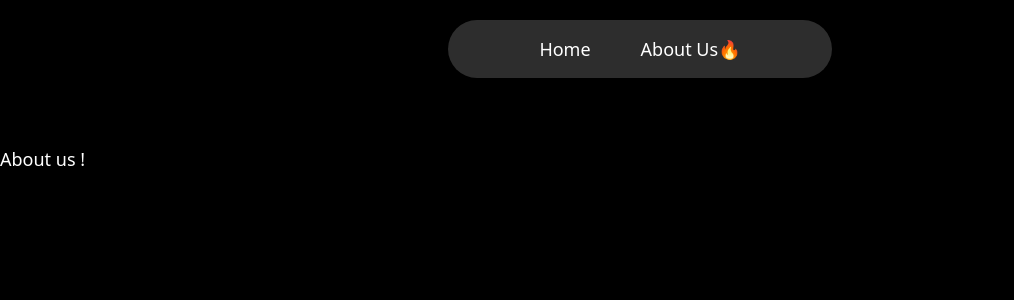
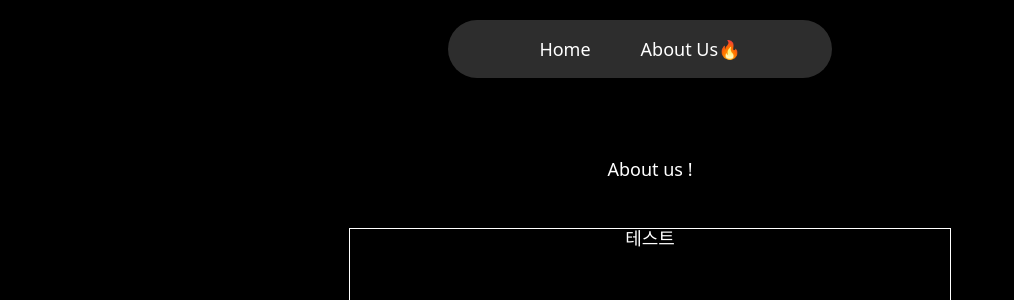
Before and after one commit to uudeok/nomadcoder-nextjs, a Next.js app: page /about-us in a window 1280 px wide. Shown: the top 300 px of the page, without its empty margins (0-1014 px from the left). Built offline with nearby package versions, Linux system fonts and the light colour scheme.

Commit message:
prefetch csr 테스트

```diff
--- a/app/about-us/page.jsx
+++ b/app/about-us/page.jsx
@@ -1,11 +1,17 @@
-export const metadata = {
-    title: 'About Us',
-};
+'use client';
+
+import styles from '../../styles/about.module.css';
 
 export default function AboutUs() {
     return (
-        <div>
+        <div className={styles.about}>
             <h1>About us ! </h1>
+
+            <div className={styles.profiles}>
+                <div>
+                    <span>테스트</span>
+                </div>
+            </div>
         </div>
     );
 }
--- a/components/movie.jsx
+++ b/components/movie.jsx
@@ -19,3 +19,5 @@ export default function Movie({ id, poster_path, title }) {
         </div>
     );
 }
+
+/* Link prefetch props */
--- /dev/null
+++ b/styles/about.module.css
@@ -0,0 +1,12 @@
+.about {
+    text-align: center;
+    width: 100%;
+    padding: 10px;
+}
+
+.profiles {
+    border: 1px solid white;
+    width: 600px;
+    height: 300px;
+    margin: 50px auto;
+}
```
Also changed, not shown: 1 other file (tests, documents, lock files or other folders).
